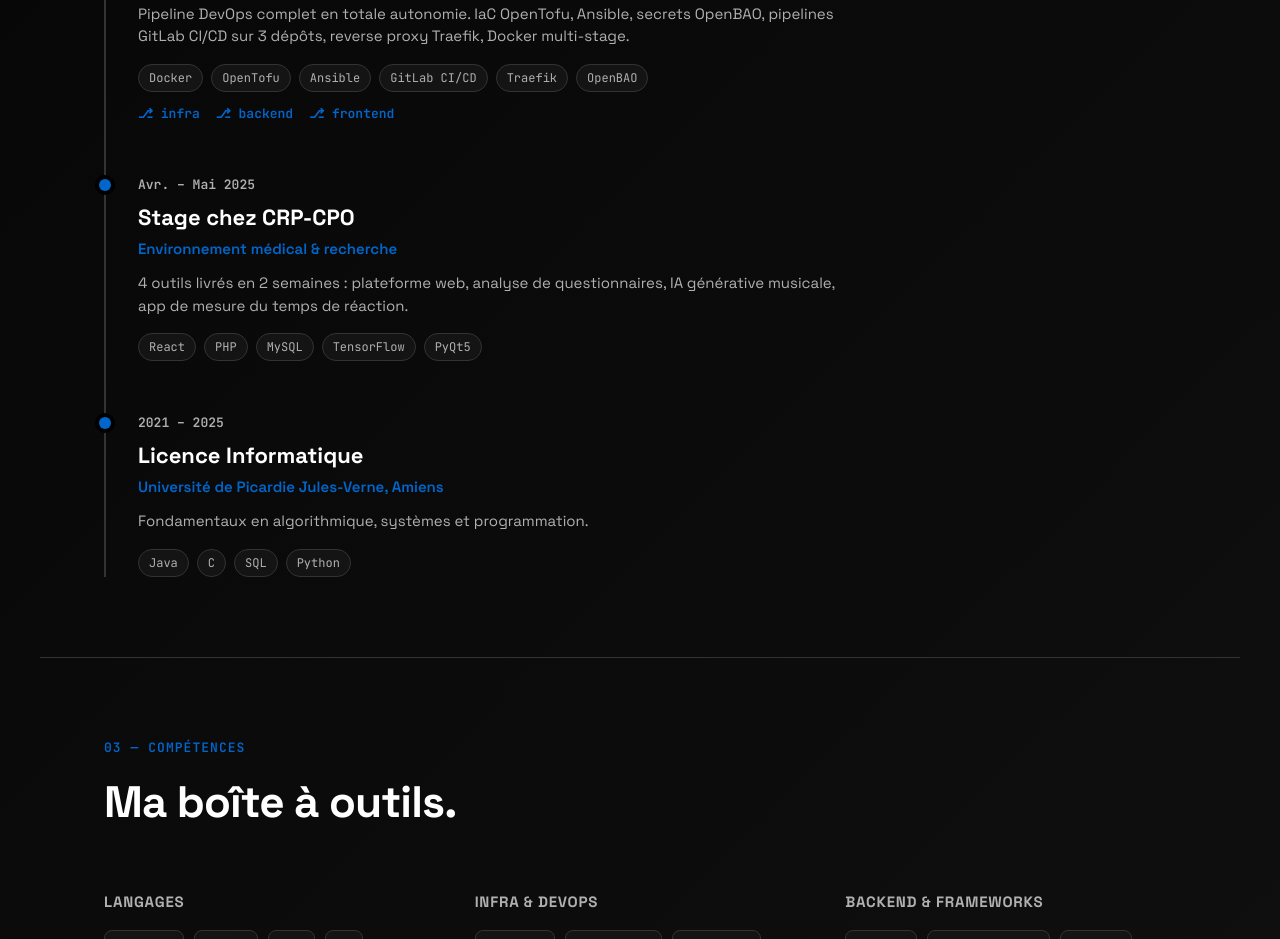
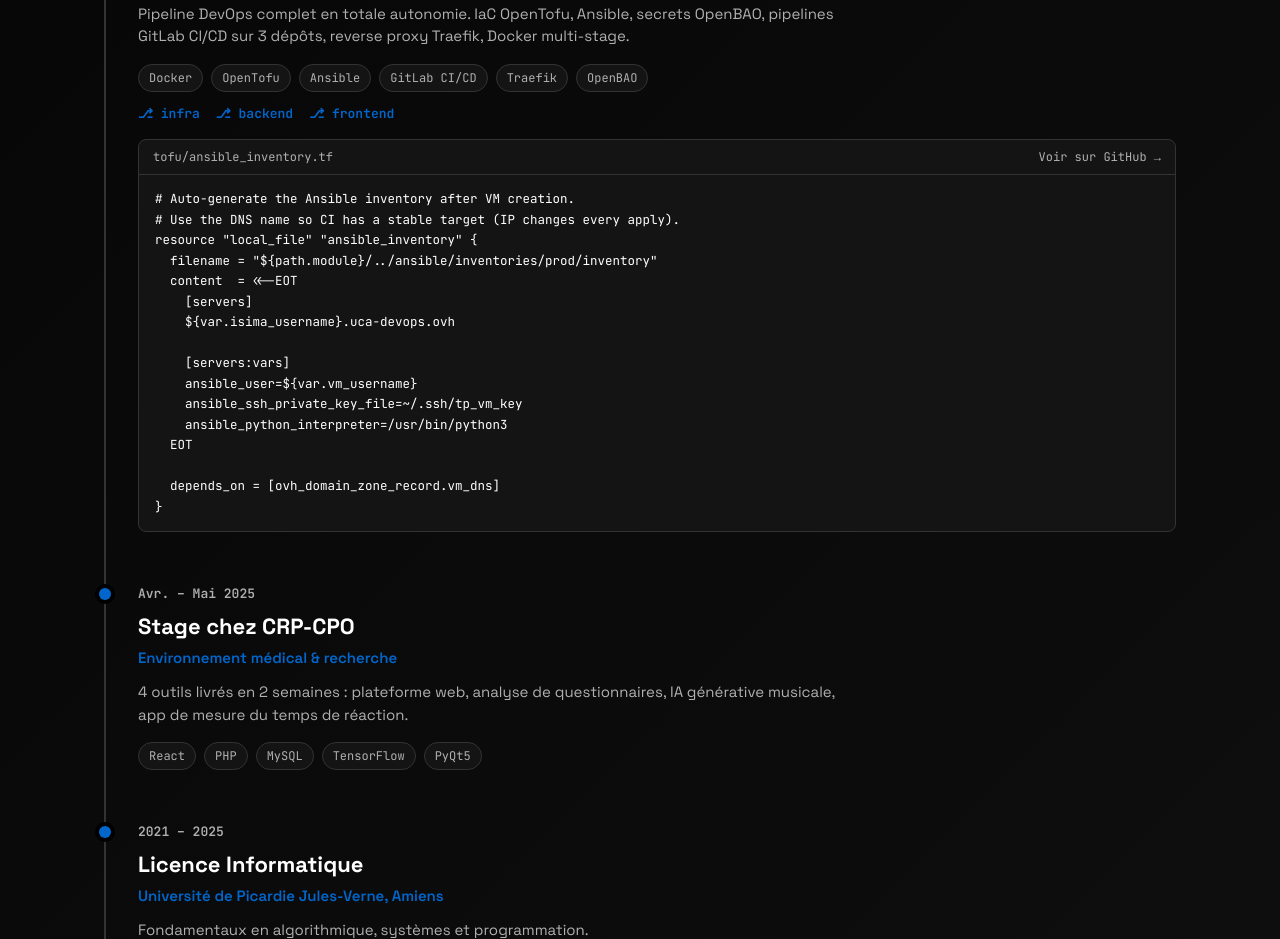
Before and after one commit to Imrane-Mou/portfolio, a plain HTML site: page index.html in a window 1280 px wide. Shown: the part 2323-3262 px from the top of the page. Drawn offline with Linux system fonts and the light colour scheme.

Commit message:
Add real code excerpt to ACNHCollector timeline entry

```diff
--- a/css/main.css
+++ b/css/main.css
@@ -369,6 +369,45 @@ header.site-header h1 {
   font-weight: 600;
 }
 
+/* ---------------- CODE SNIPPET ---------------- */
+
+.code-snippet {
+  margin-top: 16px;
+  background: var(--bg2);
+  border: 1px solid var(--line);
+  border-radius: 8px;
+  overflow: hidden;
+}
+
+.code-snippet-file {
+  display: flex;
+  justify-content: space-between;
+  align-items: center;
+  gap: 12px;
+  padding: 8px 14px;
+  border-bottom: 1px solid var(--line);
+  font-family: var(--font-mono);
+  font-size: 12px;
+  color: var(--muted);
+}
+
+.code-snippet-file a { color: var(--muted); }
+.code-snippet-file a:hover { color: var(--accent); }
+
+.code-snippet pre {
+  margin: 0;
+  padding: 14px 16px;
+  overflow-x: auto;
+}
+
+.code-snippet code {
+  font-family: var(--font-mono);
+  font-size: 12.5px;
+  line-height: 1.6;
+  color: var(--fg);
+  white-space: pre;
+}
+
 /* ---------------- SKILLS ---------------- */
 
 .skills-grid {
--- a/index.html
+++ b/index.html
@@ -142,6 +142,28 @@
               <a href="https://github.com/Imrane-Mou/acnh-collector-infra" target="_blank" rel="noopener" class="repo-link">⎇ infra</a>
               <a href="https://github.com/Imrane-Mou/acnh-collector-backend" target="_blank" rel="noopener" class="repo-link">⎇ backend</a>
               <a href="https://github.com/Imrane-Mou/acnh-collector-frontend" target="_blank" rel="noopener" class="repo-link">⎇ frontend</a>
+            </div>
+            <div class="code-snippet">
+              <div class="code-snippet-file">
+                <span>tofu/ansible_inventory.tf</span>
+                <a href="https://github.com/Imrane-Mou/acnh-collector-infra/blob/main/tofu/ansible_inventory.tf" target="_blank" rel="noopener">Voir sur GitHub →</a>
+              </div>
+              <pre><code># Auto-generate the Ansible inventory after VM creation.
+# Use the DNS name so CI has a stable target (IP changes every apply).
+resource "local_file" "ansible_inventory" {
+  filename = "${path.module}/../ansible/inventories/prod/inventory"
+  content  = &lt;&lt;-EOT
+    [servers]
+    ${var.isima_username}.uca-devops.ovh
+
+    [servers:vars]
+    ansible_user=${var.vm_username}
+    ansible_ssh_private_key_file=~/.ssh/tp_vm_key
+    ansible_python_interpreter=/usr/bin/python3
+  EOT
+
+  depends_on = [ovh_domain_zone_record.vm_dns]
+}</code></pre>
             </div>
           </div>
         </div>
```
Also changed, not shown: en/index.html (+22 -0 lines).
